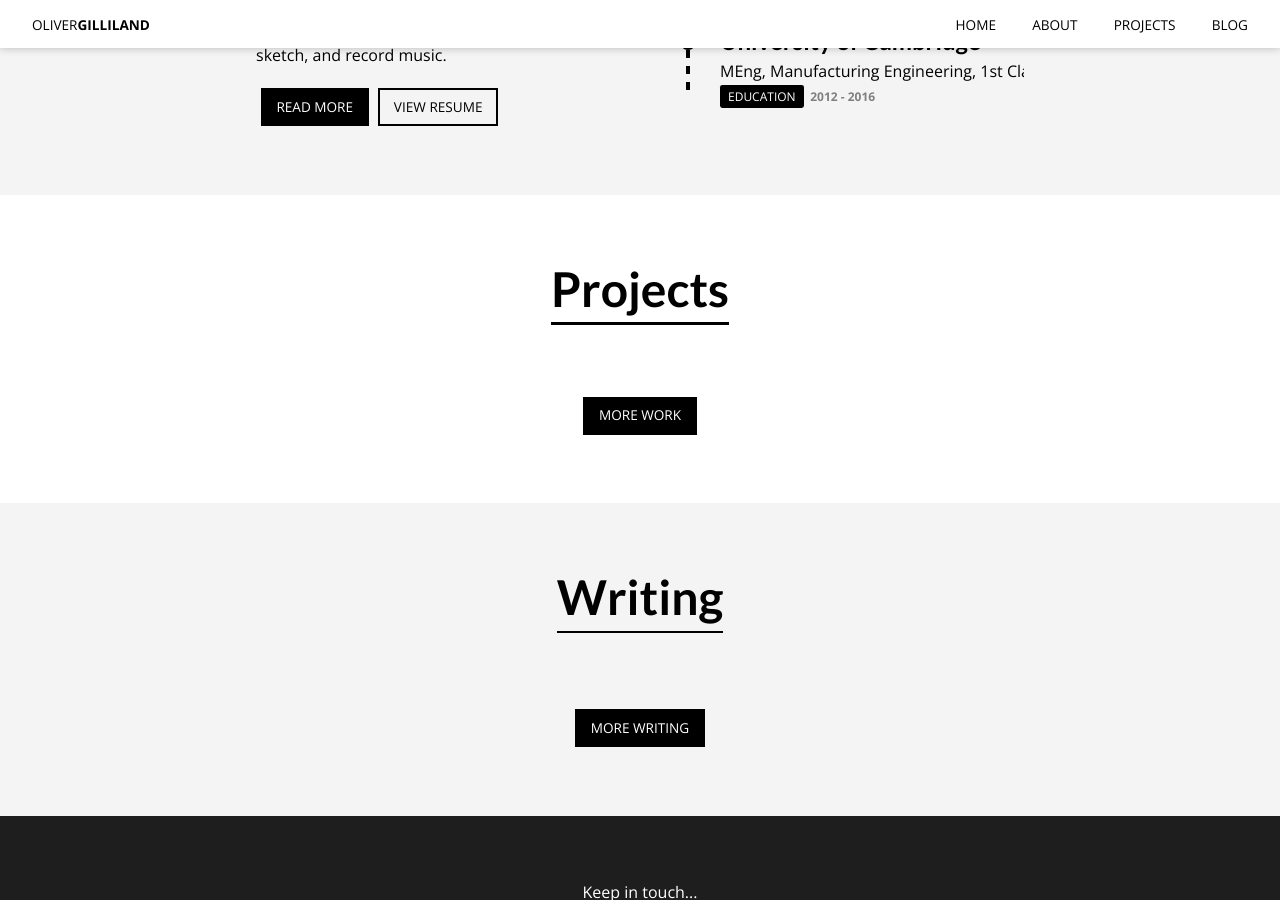
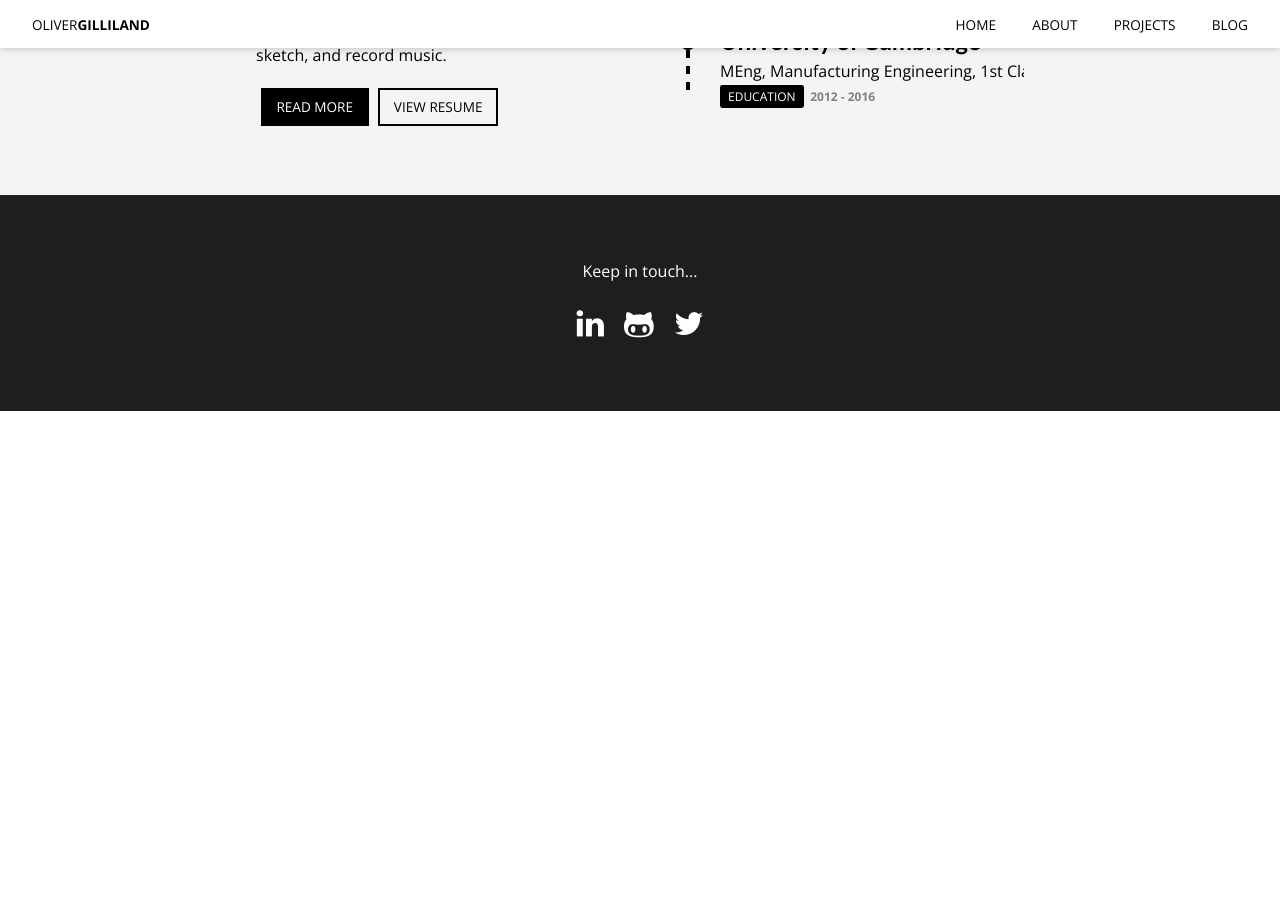
Before and after one commit to ogilliland/ogilliland.github.io, a Jekyll site: the page built from _pages/index.html, in a window 1280 px wide and 900 px high, scrolled down 1253 px. Built offline with Jekyll 4.4.1, drawn with Linux system fonts in a browser that asks for light colours; after the commit the page ends 1664 px from its top, so only the background shows below that.

Commit message:
Skip empty sections on homepage

```diff
--- a/_pages/index.html
+++ b/_pages/index.html
@@ -42,6 +42,8 @@ permalink: index.html
 </section>
 {% endif %}
 {% endfor %}
+{% assign psize = site.projects | size %}
+{% if psize > 0 %}
 <section>
   <h2 class="section__header"><span class="underline">Projects</span></h2>
   <div class="project-list">
@@ -64,6 +66,9 @@ permalink: index.html
     <a class="button button--fill space-top" href="/work/" role="button">More work</a>
   </div>
 </section>
+{% endif %}
+{% assign psize = site.posts | size %}
+{% if psize > 0 %}
 <section>
   <h2 class="section__header"><span class="underline">Writing</span></h2>
   <div class="post-list">
@@ -88,3 +93,4 @@ permalink: index.html
     <a class="button button--fill space-top" href="/blog/" role="button">More writing</a>
   </div>
 </section>
+{% endif %}
```
